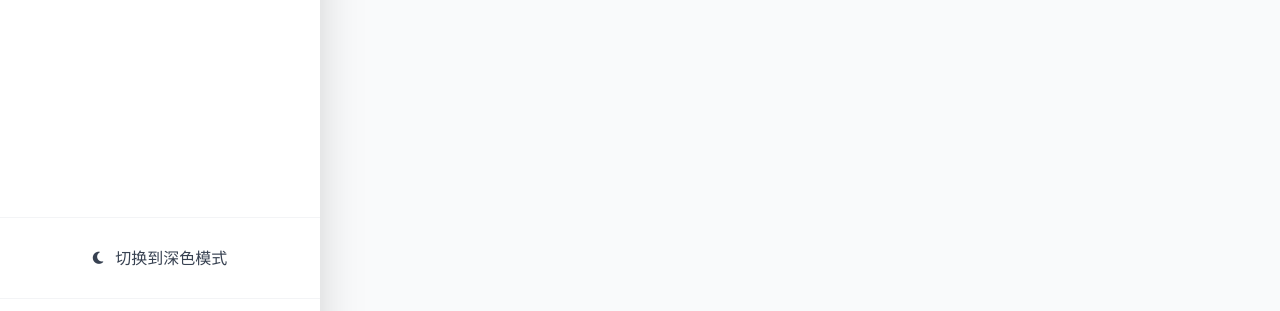
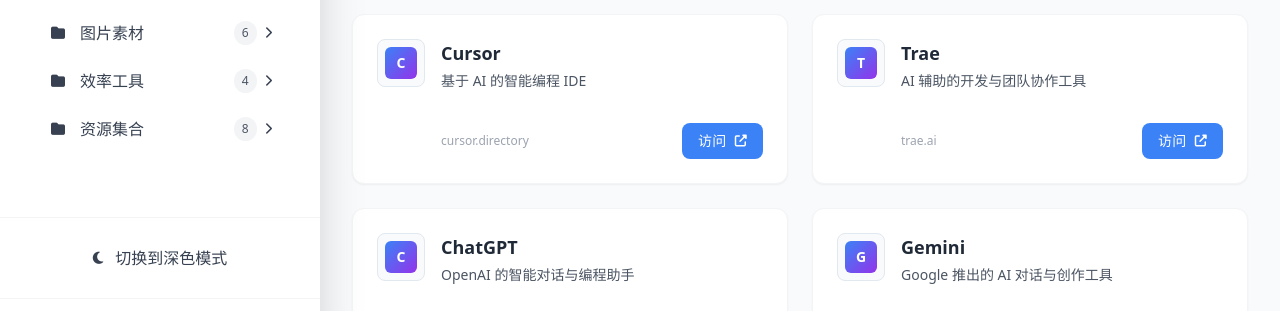
Before and after one commit to Rosemantic/RoseTools, a plain HTML site: page index.html in a window 1280 px wide. Shown: the part 433-744 px from the top of the page. Drawn offline with nearby package versions, Linux system fonts and the light colour scheme; the site is published under a folder, as on GitHub Pages, so addresses that start at the root find nothing.

Commit message:
Add files via upload

```diff
--- a/index.html
+++ b/index.html
@@ -10,7 +10,7 @@
         darkMode: "class",
       };
     </script>
-    <link rel="stylesheet" href="/RoseTools/style.css" />
+    <link rel="stylesheet" href="RoseTools/style.css" />
     <link
       href="https://cdnjs.cloudflare.com/ajax/libs/font-awesome/6.4.0/css/all.min.css"
       rel="stylesheet"
@@ -153,6 +153,6 @@
       class="fixed inset-0 bg-black bg-opacity-50 z-30 hidden md:hidden"
     ></div>
 
-    <script src="/RoseTools/script.js"></script>
+    <script src="RoseTools/script.js"></script>
   </body>
 </html>
--- a/script.js
+++ b/script.js
@@ -98,7 +98,7 @@ async function initializeApp() {
 // 加载网站数据
 async function loadSitesData() {
   try {
-    const response = await fetch("/RoseTools/sites.json");
+    const response = await fetch("RoseTools/sites.json");
     if (!response.ok) {
       throw new Error(`HTTP error! status: ${response.status}`);
     }
```
